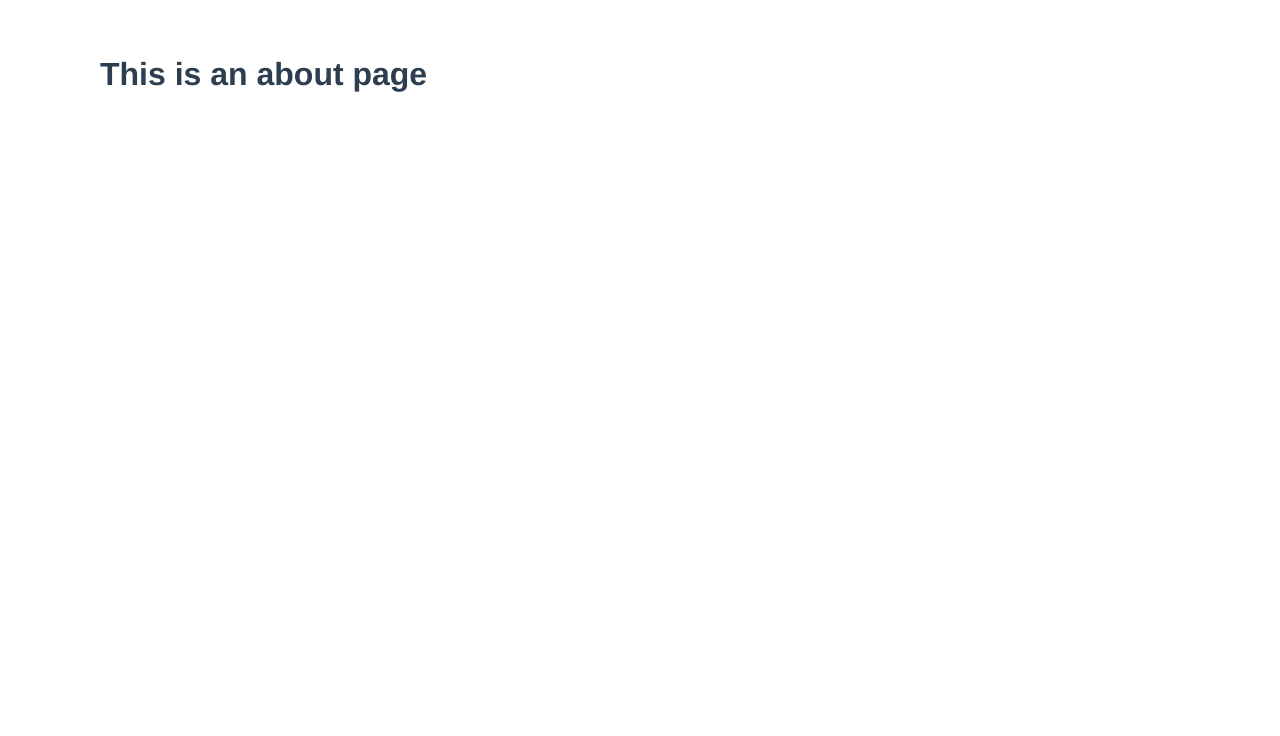
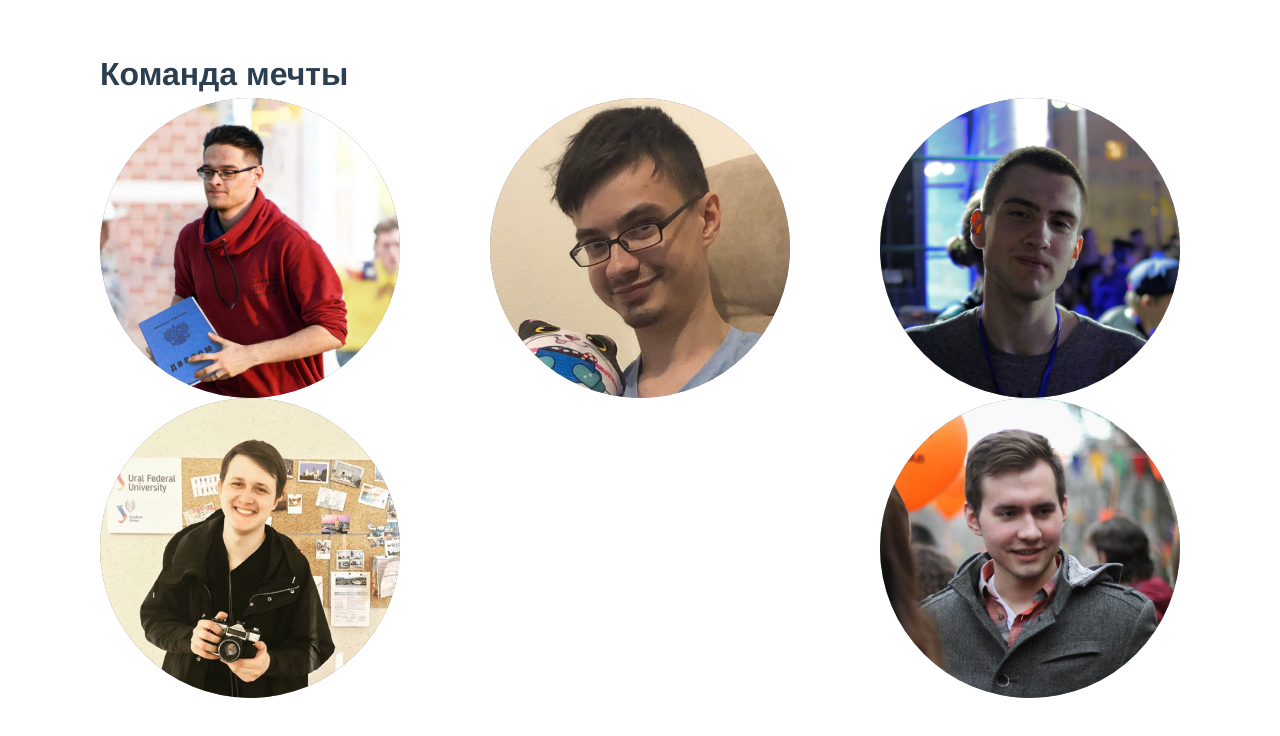
Before and after one commit to korstan/goodcook-webapp, a Vue app: page /about in a window 1280 px wide. Shown: the top 736 px of the page. Built offline with nearby package versions, Linux system fonts and the light colour scheme.

Commit message:
Собрал немного эбоут

```diff
--- a/src/assets/helpers.scss
+++ b/src/assets/helpers.scss
@@ -9,3 +9,7 @@
 .text-start{
     text-align: start;
 }
+
+.hide {
+    display: none !important;
+}
--- a/src/views/About.vue
+++ b/src/views/About.vue
@@ -1,5 +1,54 @@
 <template>
   <div class="about">
-    <h1>This is an about page</h1>
+    <h1>Команда мечты</h1>
+    <div class="contentBox">
+      <v-img class="image" contain src="@/images/ivan.jpg" alt="Ваня" />
+      <v-img class="image" contain src="@/images/dima.jpg" alt="Дима" />
+      <v-img class="image" contain src="@/images/stas.jpg" alt="Стас" />
+      <v-img class="image" contain src="@/images/ivanM.jpg" alt="Другой Ваня" />
+      <v-img class="image" contain src="@/images/misha.jpg" alt="Миша" />
+      <v-img class="image image_mem hide" contain src="@/images/ivan_mem.jpg" />
+      <v-img class="image image_mem hide" contain src="@/images/dima_mem.jpg" />
+      <v-img class="image image_mem hide" contain src="@/images/stas_mem.jpg" />
+      <v-img class="image image_mem hide" contain src="@/images/ivanM_mem.jpg" />
+      <v-img class="image image_mem hide" contain src="@/images/misha_mem.jpg" />
+    </div>
   </div>
 </template>
+
+<script>
+var clickCounter = 0;
+document.body.onclick = function() {
+  clickCounter += 1;
+  console.log(clickCounter);
+  if (clickCounter > 10) {
+    document
+      .querySelectorAll(".image")
+      .forEach(elem => elem.classList.add("hide"));
+    document
+      .querySelectorAll(".image.image_mem")
+      .forEach(elem => elem.classList.remove("hide"));
+  }
+};
+</script>
+
+<style lang="scss" scoped>
+.contentBox {
+  display: flex;
+  flex-direction: row;
+  justify-content: space-between;
+  flex-wrap: wrap;
+
+  .image {
+    background: $gray;
+    border-radius: $default-border-radius;
+    max-width: 300px;
+    max-height: 300px;
+    display: flex;
+    padding: 10px;
+    align-self: center;
+    &_mem {
+    }
+  }
+}
+</style>
```
